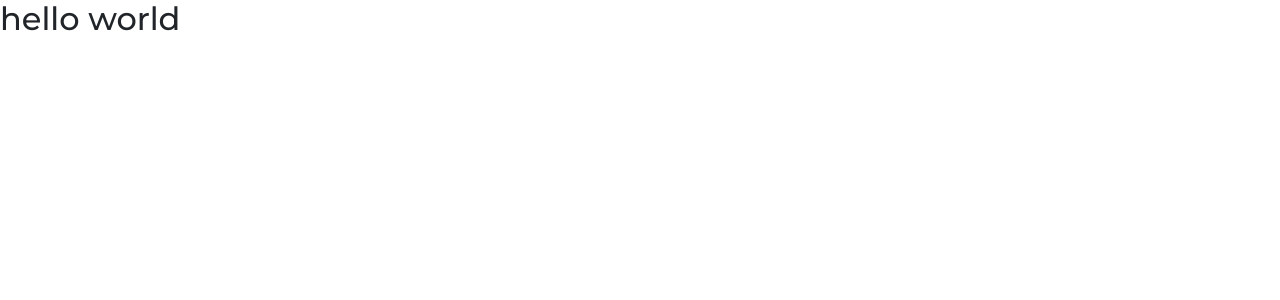
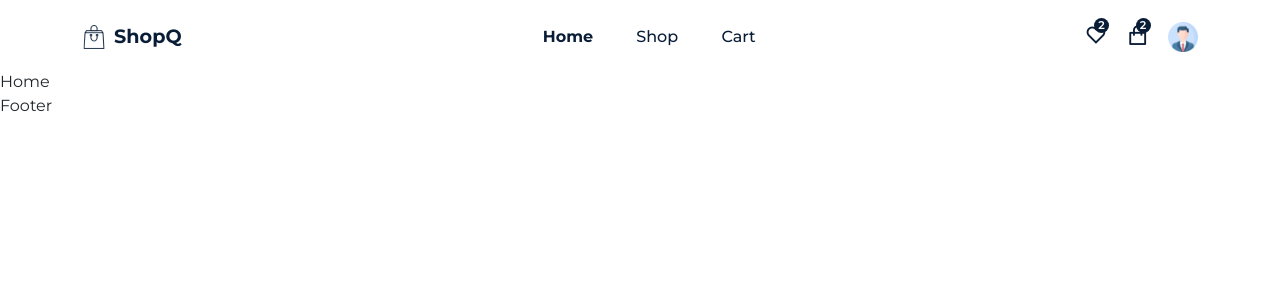
Before and after one commit to Anikesh02/ShopMart, a React (Create React App) app: page /home in a window 1280 px wide. Shown: the top 300 px of the page. Built offline with nearby package versions, Linux system fonts and the light colour scheme.

Commit message:
Added Header and some components

```diff
--- a/src/App.css
+++ b/src/App.css
@@ -54,3 +54,11 @@
   text-decoration: none;
   color: unset;
 }
+
+img{
+  width: 100%;
+}
+
+section {
+  padding: 60px 0px;
+}
--- a/src/App.js
+++ b/src/App.js
@@ -1,7 +1,8 @@
 import "./App.css";
+import Layout from "./components/Layout/Layout";
 
 function App() {
-  return <h1>hello world</h1>;
+  return <Layout/>
 }
 
 export default App;
--- /dev/null
+++ b/src/components/Footer/Footer.jsx
@@ -0,0 +1,9 @@
+import React from 'react'
+
+const Footer = () => {
+  return (
+    <div>Footer</div>
+  )
+}
+
+export default Footer
--- /dev/null
+++ b/src/components/Header/Header.jsx
@@ -0,0 +1,73 @@
+import React from 'react'
+import './header.css'
+import logo from '../../assets/images/eco-logo.png'
+import { Container, Row } from 'reactstrap'
+import { NavLink } from 'react-router-dom'
+import userIcon from '../../assets/images/user-icon.png'
+import {motion} from 'framer-motion'
+
+const nav_links = [
+  {
+    path:'home',
+    display: 'Home'
+  },
+  {
+    path:'shop',
+    display: 'Shop'
+  },
+  {
+    path:'cart',
+    display: 'Cart'
+  },
+]
+
+const Header = () => {
+  return <header className="header">
+    <Container>
+      <Row>
+        <div className="nav_wrapper">
+          <div className="logo">
+            <img src={logo} alt='logo' />
+            <div>
+              <h1>ShopQ</h1>
+              <p>Since 2024</p>
+            </div>
+          </div>
+
+          <div className="navigation">
+            <ul className="menu">
+              {
+                nav_links.map((item,index)=>(
+                  <li className="nav_item" key={index}>
+                    <NavLink to={item.path} className={(navClass)=>
+                    navClass.isActive ? 'nav_active' : ''}>{item.display}</NavLink>
+                  </li>
+                ))
+              }
+            </ul>
+          </div>
+
+          <div className="nav_icons">
+            <span className='fav_icon'>
+              <i class="ri-heart-line"></i>
+              <span className="badge">2</span>
+            </span>
+            <span className="cart_icon">
+              <i class="ri-shopping-bag-line"></i>
+              <span className="badge">2</span>
+            </span>
+            <span>
+              <motion.img whileTap={{scale:1.2}} src={userIcon} alt="" />
+            </span>
+          </div>
+          <div className="mobile_menu">
+            <span><i class="ri-menu-line"></i></span>
+          </div>
+
+        </div>
+      </Row>
+    </Container>
+  </header>
+}
+
+export default Header
--- /dev/null
+++ b/src/components/Header/header.css
@@ -0,0 +1,97 @@
+
+
+.header{
+    width: 100%;
+    height: 70px;
+    line-height: 70px;
+}
+
+.nav_wrapper{
+    display: flex;
+    justify-content: space-between;
+    align-items: center;
+}
+
+.logo{
+    display: flex;
+    align-items: center;
+    column-gap: 8px;
+}
+
+.logo img{
+    width: 1.5rem;
+    height: 1.5rem;
+}
+
+.logo h1{
+    font-size: 1.2rem;
+    font-weight: 700;
+    color: var(--primary-color);
+}
+
+p{
+    display: none;
+}
+
+.menu{
+    display: flex;
+    align-items: center;
+    column-gap: 2.7rem;
+    margin-bottom: 0;
+}
+
+.nav_item a{
+    color: var(--primary-color);
+    font-weight: 500;
+    cursor: pointer;
+}
+
+.nav_icons{
+    display: flex;
+    align-items: center;
+    column-gap: 1.2rem;
+}
+
+.nav_icons span i{
+    font-size: 1.4rem;
+    color: var(--primary-color);
+    cursor: pointer;
+}
+
+.cart_icon, .fav_icon{
+    position: relative;
+}
+
+.badge{
+    position: absolute;
+    top: 25%;
+    right: -8%;
+    width: 15px;
+    height: 15px;
+    content: '';
+    background: var(--primary-color);
+    color: #fff;
+    border-radius: 50px;
+    display: flex;
+    align-items: center;
+    justify-content: center;
+    font-size: 0.7rem;
+    font-weight: 600;
+    z-index: 10;
+}
+
+.nav_icons span img{
+    width: 30px;
+    height: 30px;
+    cursor: pointer;
+}
+
+.mobile_menu{
+    font-size: 1.3rem;
+    color: var(--primary-color);
+    display: none;
+}
+
+.nav_active{
+    font-weight: 700 !important;
+}
--- /dev/null
+++ b/src/components/Layout/Layout.jsx
@@ -0,0 +1,18 @@
+import React from 'react'
+import Header from '../Header/Header'
+import Footer from '../Footer/Footer'
+import Routers from '../../routers/Routers'
+
+const Layout = () => {
+  return (
+    <>
+    <Header/>
+    <div>
+        <Routers/>
+    </div>
+    <Footer/>
+    </>
+  )
+}
+
+export default Layout
--- a/src/routers/Routers.js
+++ b/src/routers/Routers.js
@@ -6,12 +6,13 @@
 import Cart from '../pages/Cart'
 import Login from '../pages/Login'
 import Signup from '../pages/Signup'
-import { Routes, Route } from 'react-router-dom'
+import { Routes, Route, Navigate } from 'react-router-dom'
 
 
 const Routers = () => {
     return (
         <Routes>
+            <Route path="/" element={<Navigate to="home" />} />
             <Route path="home" element={<Home />} />
             <Route path="shop" element={<Shop />} />
             <Route path="shop/:id" element={<ProductDetails />} />
```
